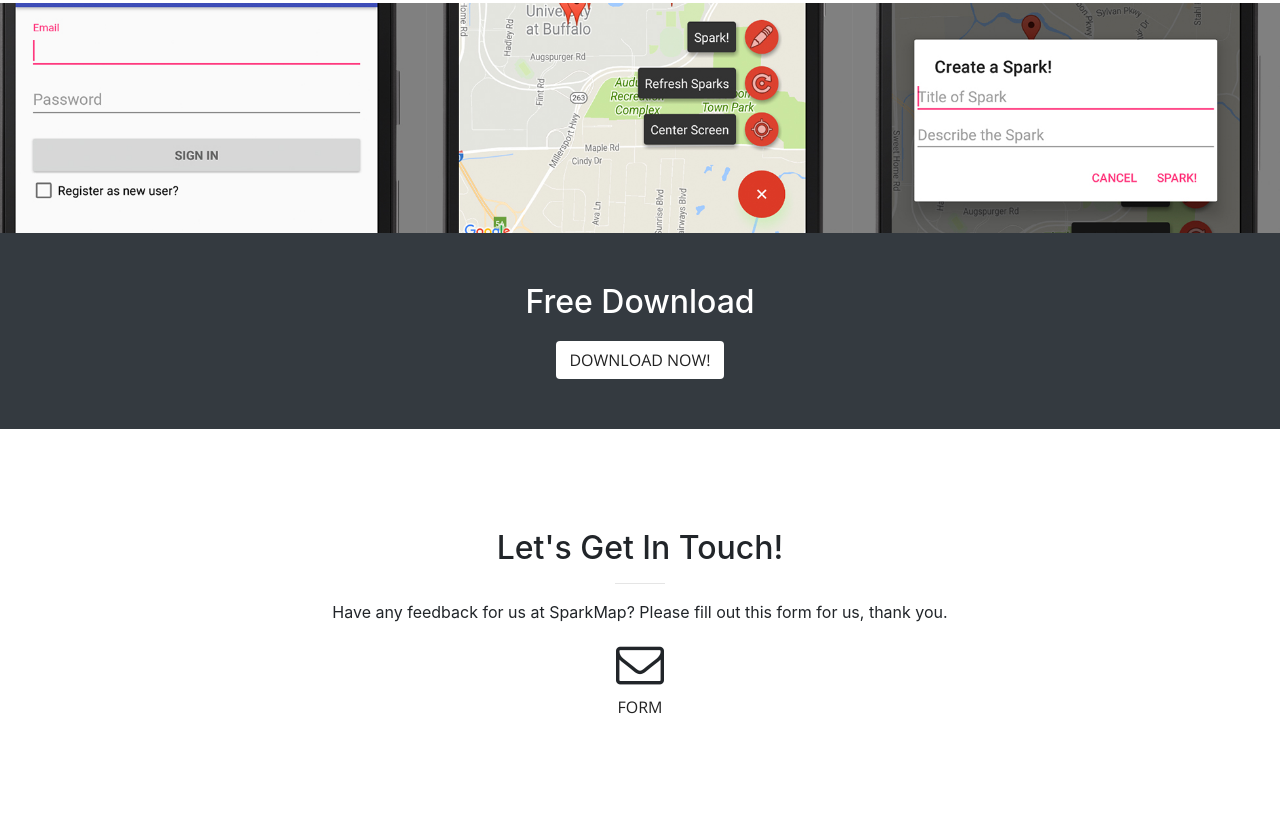
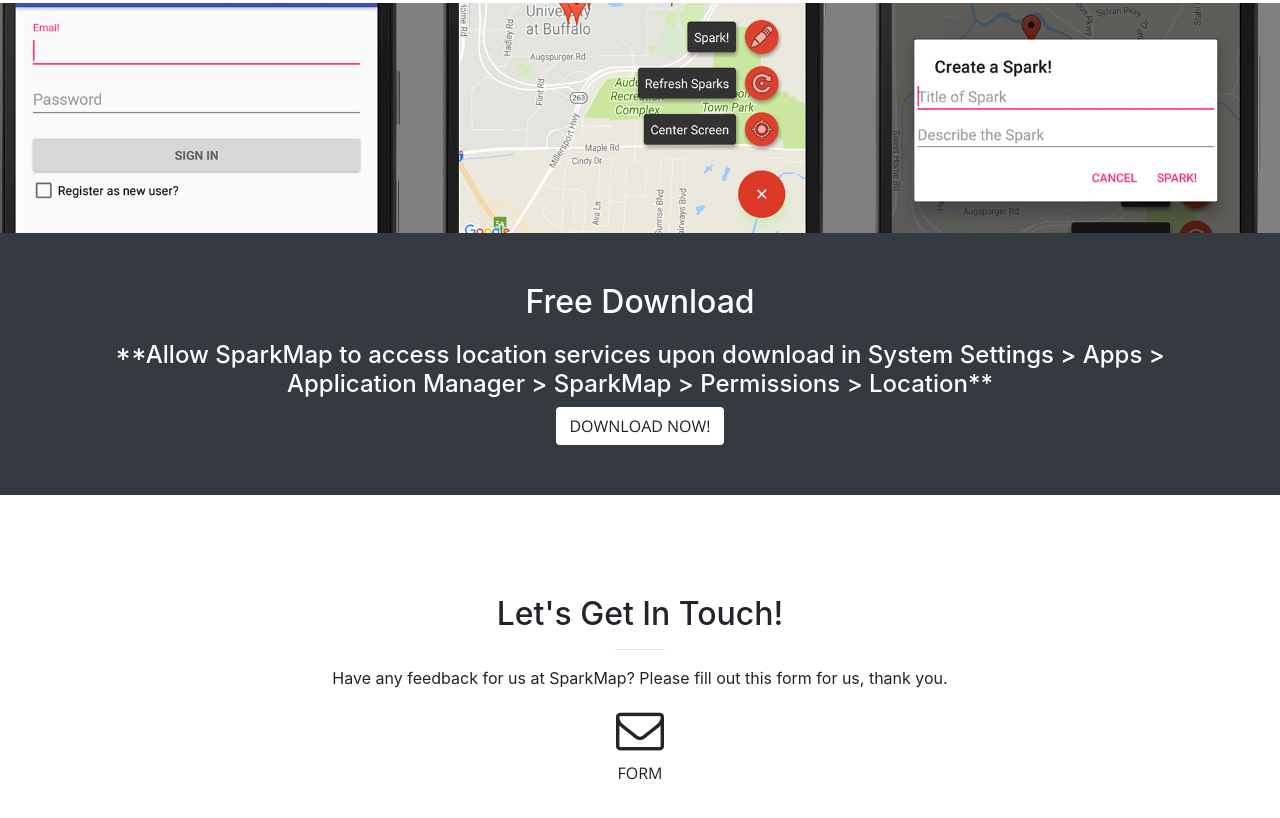
Before and after one commit to NateSopko798/NateSopko798.github.io, a website with bundled scripts: page index.html in a window 1280 px wide. Shown: the part 1649-2467 px from the top of the page. Built offline with nearby package versions, Linux system fonts and the light colour scheme.

Commit message:
added disclaimer

```diff
--- a/index.html
+++ b/index.html
@@ -176,7 +176,8 @@
     <div class="call-to-action bg-dark">
       <div class="container text-center">
         <h2>Free Download</h2>
-        <a class="btn btn-default btn-xl sr-button" href="https://drive.google.com/open?id=0B_Hs2sIRWxz1VmxjU2JNY0s1LUU">Download Now!</a>
+		<h4>**Allow SparkMap to access location services upon download in System Settings > Apps > Application Manager > SparkMap > Permissions > Location**</h4>
+		<a class="btn btn-default btn-xl sr-button" href="https://drive.google.com/open?id=0B_Hs2sIRWxz1VmxjU2JNY0s1LUU">Download Now!</a>
       </div>
     </div>
 
```
